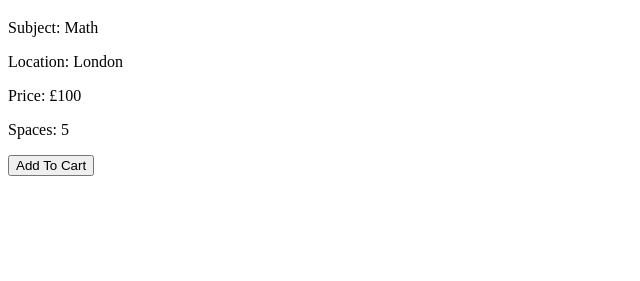
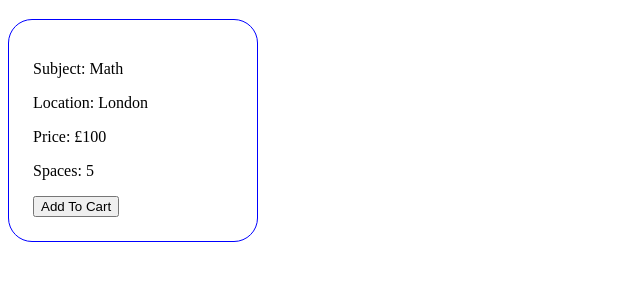
Before and after one commit to MuriithiEric/individual-tas, a plain HTML site: page index.html in a window 1280 px wide. Shown: the part 61-342 px from the top of the page, without its empty margins (0-640 px from the left). Drawn offline with nearby package versions, Linux system fonts and the light colour scheme.

Commit message:
Added styling for one lesson

```diff
--- a/index.html
+++ b/index.html
@@ -6,7 +6,15 @@
     <meta name="viewport" content="width=device-width, initial-scale=1.0" />
     <title>Group Coursework 1</title>
     <script src="https://unpkg.com/vue"></script>
-
+    <style>
+      .lesson {
+        background-color: #ffffff;
+        border: 1px solid blue;
+        border-radius: 24px;
+        padding: 24px;
+        width: 200px;
+      }
+    </style>
   </head>
   <body>
     <div id="app">
```
